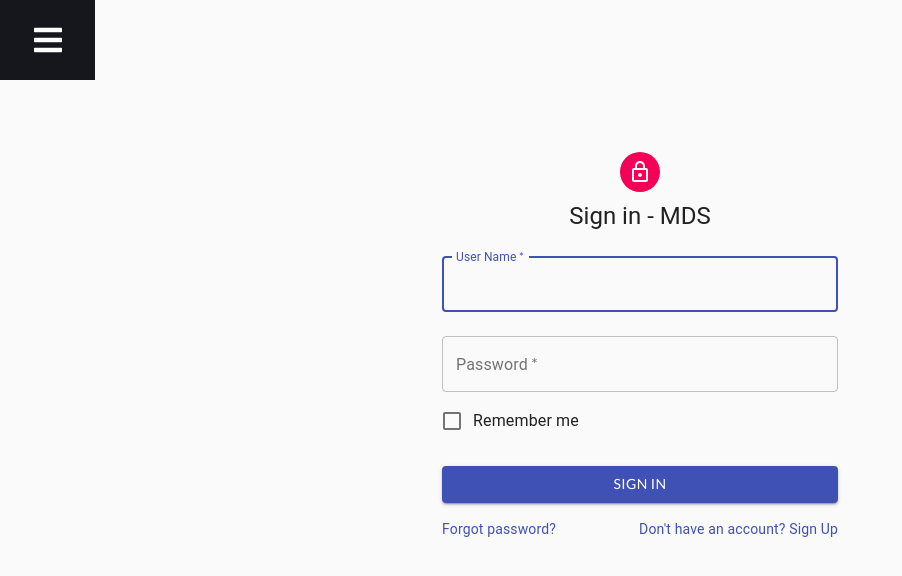
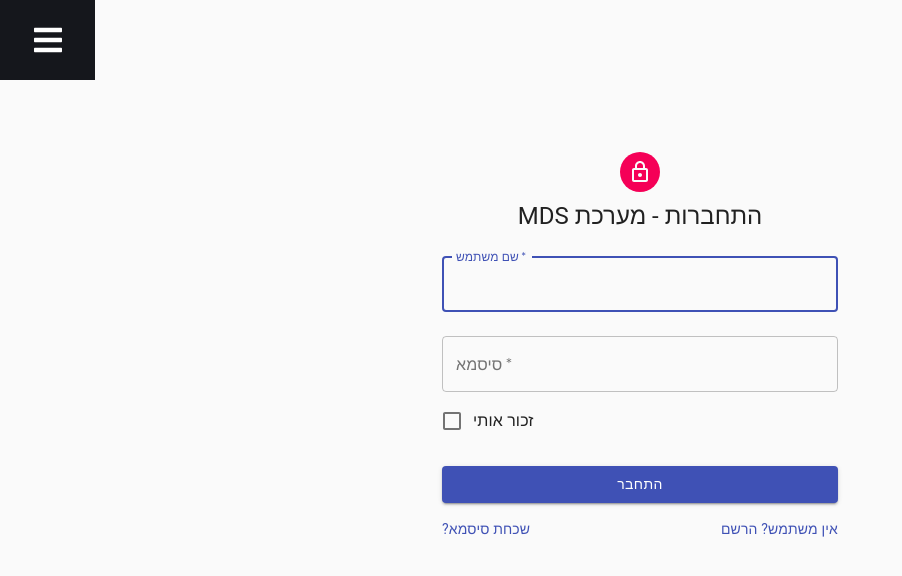
Before and after one commit to GalorSiboni/MDS_website, a React (Create React App) app: page / in a window 1280 px wide. Shown: the top 576 px of the page, without its empty margins (0-902 px from the left). Built offline with nearby package versions, Linux system fonts and the light colour scheme.

Commit message:
Login http post request onClick

```diff
--- a/src/Components/SidebarData.js
+++ b/src/Components/SidebarData.js
@@ -6,12 +6,12 @@ import * as RiIcons from 'react-icons/ri';
 
 export const SidebarData = [
     {
-        title: 'Overview',
+        title: 'דף בקרה',
         path: '/overview',
         icon: <AiIcons.AiFillHome />,
     },
     {
-        title: 'Deliveries',
+        title: 'משלוחים',
         //path: '/deliveries',
         icon: <FaIcons.FaEnvelopeOpenText />,
 
@@ -20,19 +20,19 @@ export const SidebarData = [
 
         subNav: [
             {
-                title: 'Deliveries Management',
+                title: 'דף ניהול שליחים',
                 path: '/deliveries/DeliveryMan_Management',
                 icon: <IoIcons.IoIosPaper />
             },
             {
-                title: 'Deliveries History',
+                title: 'היסטוריית משלוחים',
                 path: '/deliveries/DeliveriesHistory',
                 icon: <IoIcons.IoIosPaper />
             }
         ]
     },
     {
-        title: 'Reports',
+        title: 'דו"חות',
         path: '/reports',
         icon: <IoIcons.IoIosPaper />,
         iconClosed: <RiIcons.RiArrowDownSFill />,
@@ -40,26 +40,26 @@ export const SidebarData = [
 
         subNav: [
             {
-                title: 'Daily Reports',
+                title: 'דו"ח יומי',
                 path: '/reports/DailyReports',
                 icon: <IoIcons.IoIosPaper />,
                 cName: 'sub-nav'
             },
             {
-                title: 'Weekly Reports',
+                title: 'דו"ח שבועי',
                 path: '/reports/WeeklyReports',
                 icon: <IoIcons.IoIosPaper />,
                 cName: 'sub-nav'
             },
             {
-                title: 'Monthly Reports',
+                title: 'דו"ח חודשי',
                 path: '/reports/MonthlyReports',
                 icon: <IoIcons.IoIosPaper />
             }
         ]
     },
     {
-        title: 'Login',
+        title: 'דף התחברות',
         path: '/login',
         icon: <IoIcons.IoMdHelpCircle />
     }
--- a/src/Pages/Deliveries.js
+++ b/src/Pages/Deliveries.js
@@ -3,7 +3,7 @@ import React from 'react';
 export const Deliveries = () => {
     return (
         <div className='deliveries'>
-            <h1>Deliveries</h1>
+            <h1>משלוחים</h1>
         </div>
     );
 };
--- a/src/Pages/DeliveriesHistory.js
+++ b/src/Pages/DeliveriesHistory.js
@@ -4,7 +4,7 @@ import Overview from "./Overview";
 const DeliveriesHistory = () => {
     return (
         <div className='deliveries_history'>
-            <h1>Deliveries History</h1>
+            <h1>היסטוריית משלוחים</h1>
         </div>
     );
 };
--- a/src/Pages/LoginPage.js
+++ b/src/Pages/LoginPage.js
@@ -53,7 +53,7 @@ export default function SignIn(props) {
         }).catch(error => {
             setLoading(false);
             if (error.response.status === 401) setError(error.response.data.message);
-            else setError("Something went wrong. Please try again later.");
+            else setError("משהו השתבש, נא נסה שנית מאוחר יותר");
         });
     }
 
@@ -65,7 +65,7 @@ export default function SignIn(props) {
                     <LockOutlinedIcon />
                 </Avatar>
                 <Typography component="h1" variant="h5">
-                    Sign in - MDS
+                    MDS התחברות - מערכת
                 </Typography>
                 <form className={classes.form} noValidate>
                     <TextField
@@ -74,7 +74,7 @@ export default function SignIn(props) {
                         required
                         fullWidth
                         id="user"
-                        label="User Name"
+                        label="שם משתמש"
                         name="user"
                         autoComplete="user"
                         autoFocus
@@ -86,7 +86,7 @@ export default function SignIn(props) {
                         required
                         fullWidth
                         name="password"
-                        label="Password"
+                        label="סיסמא"
                         type="password"
                         id="password"
                         autoComplete="current-password"
@@ -94,26 +94,26 @@ export default function SignIn(props) {
                     />
                     <FormControlLabel
                         control={<Checkbox value="remember" color="primary" />}
-                        label="Remember me"
+                        label="זכור אותי"
                     />
                     <Button
-                        type="submit"
+                        onClick={() => handleLogin()}
                         fullWidth
                         variant="contained"
                         color="primary"
                         className={classes.submit}
                     >
-                        Sign In
+                        התחבר
                     </Button>
                     <Grid container>
                         <Grid item xs>
                             <Link href="#" variant="body2">
-                                Forgot password?
+                                ?שכחת סיסמא
                             </Link>
                         </Grid>
                         <Grid item>
                             <Link href="#" variant="body2">
-                                {"Don't have an account? Sign Up"}
+                                {"אין משתמש? הרשם"}
                             </Link>
                         </Grid>
                     </Grid>
--- a/src/Pages/Overview.js
+++ b/src/Pages/Overview.js
@@ -3,7 +3,7 @@ import React from 'react';
 const Overview = () => {
     return (
         <div className='home'>
-            <h1>Overview</h1>
+            <h1>דף בקרה</h1>
         </div>
     );
 };
--- a/src/Pages/Reports.js
+++ b/src/Pages/Reports.js
@@ -3,7 +3,7 @@ import React from 'react';
 export const Reports = () => {
     return (
         <div className='reports'>
-            <h1>Reports</h1>
+            <h1>דו"חות</h1>
         </div>
     );
 };
@@ -11,7 +11,7 @@ export const Reports = () => {
 export const DailyReports = () => {
     return (
         <div className='daily_reports'>
-            <h1>Daily Reports</h1>
+            <h1>דו"ח יומי</h1>
         </div>
     );
 };
@@ -19,7 +19,7 @@ export const DailyReports = () => {
 export const WeeklyReports = () => {
     return (
         <div className='weekly_reports'>
-            <h1>Weekly Reports</h1>
+            <h1>דו"ח שבועי</h1>
         </div>
     );
 };
@@ -27,7 +27,7 @@ export const WeeklyReports = () => {
 export const MonthlyReports = () => {
     return (
         <div className='monthly_reports'>
-            <h1>Monthly Reports</h1>
+            <h1>דו"ח חודשי</h1>
         </div>
     );
 };
```
